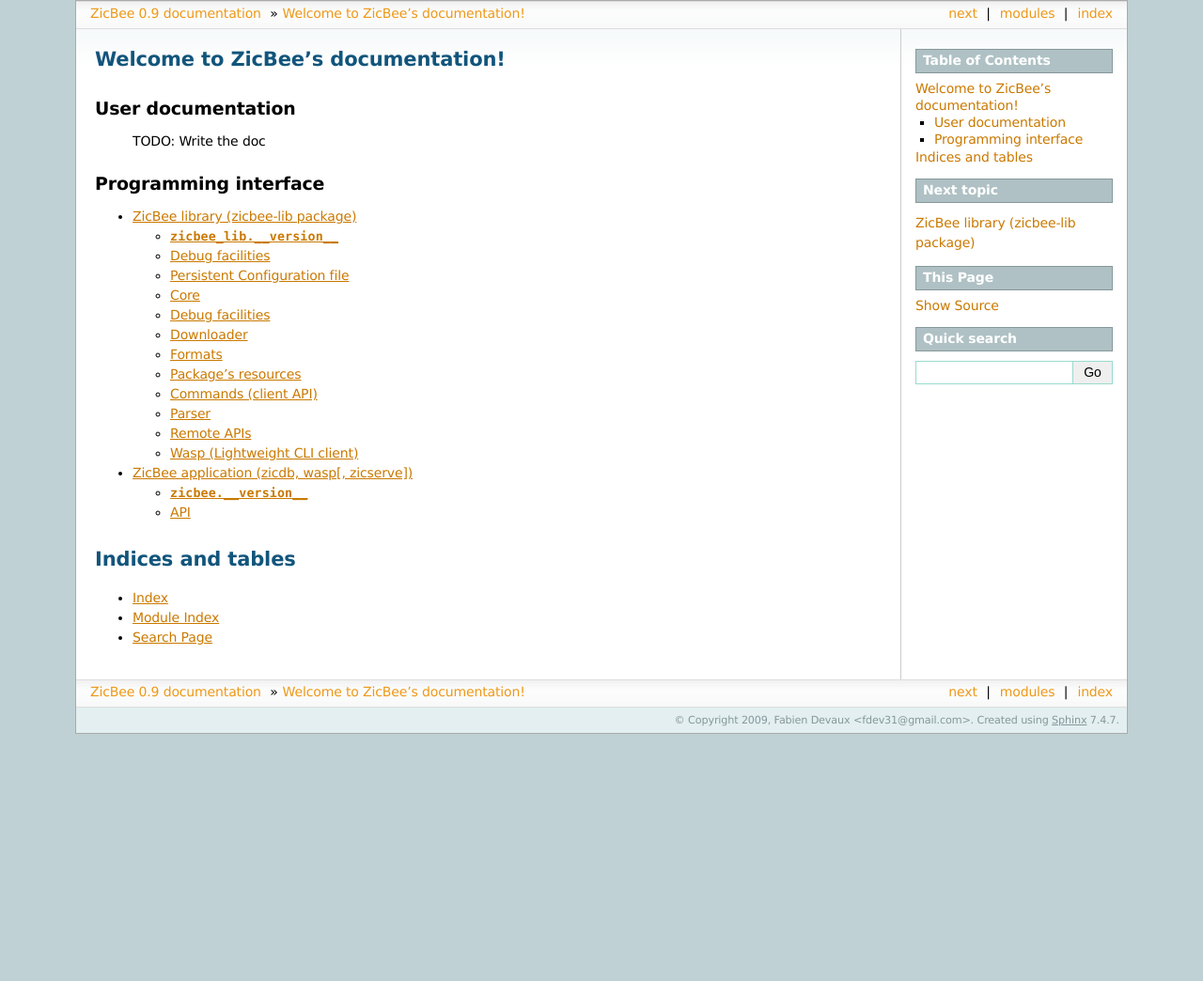
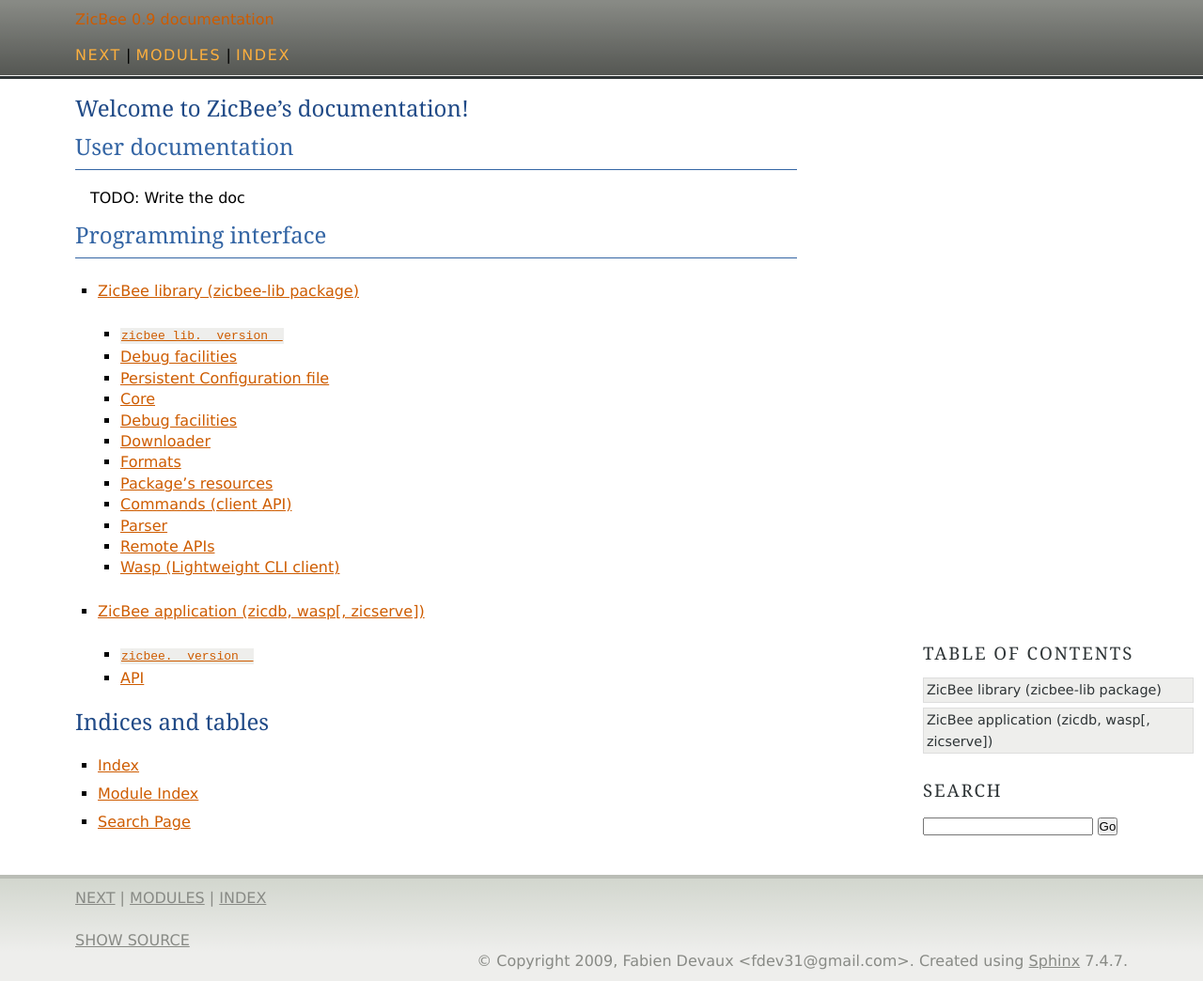
Before and after one commit to fdev31/zicbee-workshop, a Sphinx documentation site: the page built from docs/source/index.rst, in a window 1280 px wide. Shown: the whole page at 94% size. Built offline with Sphinx 7.4.7, drawn with Linux system fonts in a browser that asks for light colours; formulas are drawn with MathJax 3; before the commit the page ends 900 px from its top, so only the background shows below that.

Commit message:
compile with a new theme (modified agogo)

```diff
--- /dev/null
+++ b/docs/source/_static/agogo.css
@@ -0,0 +1,458 @@
+/*
+ * agogo.css_t
+ * ~~~~~~~~~~~
+ *
+ * Sphinx stylesheet -- agogo theme.
+ *
+ * :copyright: Copyright 2007-2010 by the Sphinx team, see AUTHORS.
+ * :license: BSD, see LICENSE for details.
+ *
+ */
+
+* {
+  margin: 0px;
+  padding: 0px;
+}
+
+body {
+  font-family: "Verdana", Arial, sans-serif;
+  line-height: 1.4em;
+  color: black;
+  background-color: #eeeeec;
+}
+
+
+/* Page layout */
+
+div.header, div.content, div.footer {
+  width: 70em;
+  margin-left: auto;
+  margin-right: auto;
+}
+
+div.header-wrapper {
+  background: url(bgtop.png) top left repeat-x;
+  border-bottom: 3px solid #2e3436;
+}
+
+
+/* Default body styles */
+a {
+  color: #ce5c00;
+}
+
+div.bodywrapper a, div.footer a {
+  text-decoration: underline;
+}
+
+.clearer {
+  clear: both;
+}
+
+.left {
+  float: left;
+}
+
+.right {
+  float: right;
+}
+
+.line-block {
+    display: block;
+    margin-top: 1em;
+    margin-bottom: 1em;
+}
+
+.line-block .line-block {
+    margin-top: 0;
+    margin-bottom: 0;
+    margin-left: 1.5em;
+}
+
+h1, h2, h3, h4 {
+  font-family: "Georgia", "Times New Roman", serif;
+  font-weight: normal;
+  color: #3465a4;
+  margin-bottom: .8em;
+}
+
+h1 {
+  color: #204a87;
+}
+
+h2 {
+  padding-bottom: .5em;
+  border-bottom: 1px solid #3465a4;
+}
+
+a.headerlink {
+  visibility: hidden;
+  color: #dddddd;
+  padding-left: .3em;
+}
+
+h1:hover > a.headerlink,
+h2:hover > a.headerlink,
+h3:hover > a.headerlink,
+h4:hover > a.headerlink,
+h5:hover > a.headerlink,
+h6:hover > a.headerlink,
+dt:hover > a.headerlink {
+  visibility: visible;
+}
+
+img {
+  border: 0;
+}
+
+div.admonition {
+  margin-top: 10px;
+  margin-bottom: 10px;
+  padding: 2px 7px 1px 7px;
+  border-left: 0.2em solid black;
+}
+
+p.admonition-title {
+  margin: 0px 10px 5px 0px;
+  font-weight: bold;
+}
+
+dt:target, .highlighted {
+  background-color: #fbe54e;
+}
+
+/* Header */
+
+div.header {
+  padding-top: 10px;
+  padding-bottom: 10px;
+}
+
+div.header h1 {
+  font-family: "Georgia", "Times New Roman", serif;
+  font-weight: normal;
+  font-size: 180%;
+  letter-spacing: .08em;
+}
+
+div.header h1 a {
+  color: white;
+}
+
+div.header div.rel {
+  margin-top: 1em;
+}
+
+div.header div.rel a {
+  color: #fcaf3e;
+  letter-spacing: .1em;
+  text-transform: uppercase;
+}
+
+p.logo {
+    float: right;
+}
+
+img.logo {
+    border: 0;
+}
+
+
+/* Content */
+div.content-wrapper {
+  background-color: white;
+  padding-top: 20px;
+  padding-bottom: 20px;
+}
+
+div.document {
+  width: 50em;
+  float: left;
+}
+
+div.body {
+  padding-right: 2em;
+  text-align: justify;
+}
+
+div.document ul {
+  margin: 1.5em;
+  list-style-type: square;
+}
+
+div.document dd {
+  margin-left: 1.2em;
+  margin-top: .4em;
+  margin-bottom: 1em;
+}
+
+div.document .section {
+  margin-top: 1.7em;
+}
+div.document .section:first-child {
+  margin-top: 0px;
+}
+
+div.document div.highlight {
+  padding: 3px;
+  background-color: #eeeeec;
+  border-top: 2px solid #dddddd;
+  border-bottom: 2px solid #dddddd;
+  margin-top: .8em;
+  margin-bottom: .8em;
+}
+
+div.document h2 {
+  margin-top: .7em;
+}
+
+div.document p {
+  margin-bottom: .5em;
+}
+
+div.document li.toctree-l1 {
+  margin-bottom: 1em;
+}
+
+div.document .descname {
+  font-weight: bold;
+}
+
+div.document .docutils.literal {
+  background-color: #eeeeec;
+  padding: 1px;
+}
+
+div.document .docutils.xref.literal {
+  background-color: transparent;
+  padding: 0px;
+}
+
+div.document blockquote {
+  margin: 1em;
+}
+
+div.document ol {
+  margin: 1.5em;
+}
+
+
+/* Sidebar */
+
+div.sidebar {
+  width: 20em;
+  float: right;
+  font-size: .9em;
+  right: 10px;
+  bottom: 10px;
+  top: auto;
+  left: auto;
+  position: fixed;
+  display: block;
+}
+
+div.sidebar a, div.header a {
+  text-decoration: none;
+}
+
+div.sidebar a:hover, div.header a:hover {
+  text-decoration: underline;
+}
+
+div.sidebar h3 {
+  color: #2e3436;
+  text-transform: uppercase;
+  font-size: 130%;
+  letter-spacing: .1em;
+}
+
+div.sidebar ul {
+  list-style-type: none;
+}
+
+div.sidebar li.toctree-l1 a {
+  display: block;
+  padding: 1px;
+  border: 1px solid #dddddd;
+  background-color: #eeeeec;
+  margin-bottom: .4em;
+  padding-left: 3px;
+  color: #2e3436;
+}
+
+div.sidebar li.toctree-l2 a {
+  background-color: transparent;
+  border: none;
+  margin-left: 1em;
+  border-bottom: 1px solid #dddddd;
+}
+
+div.sidebar li.toctree-l3 a {
+  background-color: transparent;
+  border: none;
+  margin-left: 2em;
+  border-bottom: 1px solid #dddddd;
+}
+
+div.sidebar li.toctree-l2:last-child a {
+  border-bottom: none;
+}
+
+div.sidebar li.toctree-l1.current a {
+  border-right: 5px solid #fcaf3e;
+}
+
+div.sidebar li.toctree-l1.current li.toctree-l2 a {
+  border-right: none;
+}
+
+
+/* Footer */
+
+div.footer-wrapper {
+  background: url(bgfooter.png) top left repeat-x;
+  border-top: 4px solid #babdb6;
+  padding-top: 10px;
+  padding-bottom: 10px;
+  min-height: 80px;
+}
+
+div.footer, div.footer a {
+  color: #888a85;
+}
+
+div.footer .right {
+  text-align: right;
+}
+
+div.footer .left {
+  text-transform: uppercase;
+}
+
+
+/* Styles copied from basic theme */
+
+img.align-left, .figure.align-left, object.align-left {
+    clear: left;
+    float: left;
+    margin-right: 1em;
+}
+
+img.align-right, .figure.align-right, object.align-right {
+    clear: right;
+    float: right;
+    margin-left: 1em;
+}
+
+img.align-center, .figure.align-center, object.align-center {
+  display: block;
+  margin-left: auto;
+  margin-right: auto;
+}
+
+.align-left {
+    text-align: left;
+}
+
+.align-center {
+    clear: both;
+    text-align: center;
+}
+
+.align-right {
+    text-align: right;
+}
+
+/* -- search page ----------------------------------------------------------- */
+
+ul.search {
+    margin: 10px 0 0 20px;
+    padding: 0;
+}
+
+ul.search li {
+    padding: 5px 0 5px 20px;
+    background-image: url(file.png);
+    background-repeat: no-repeat;
+    background-position: 0 7px;
+}
+
+ul.search li a {
+    font-weight: bold;
+}
+
+ul.search li div.context {
+    color: #888;
+    margin: 2px 0 0 30px;
+    text-align: left;
+}
+
+ul.keywordmatches li.goodmatch a {
+    font-weight: bold;
+}
+
+/* -- index page ------------------------------------------------------------ */
+
+table.contentstable {
+    width: 90%;
+}
+
+table.contentstable p.biglink {
+    line-height: 150%;
+}
+
+a.biglink {
+    font-size: 1.3em;
+}
+
+span.linkdescr {
+    font-style: italic;
+    padding-top: 5px;
+    font-size: 90%;
+}
+
+/* -- general index --------------------------------------------------------- */
+
+table.indextable td {
+    text-align: left;
+    vertical-align: top;
+}
+
+table.indextable dl, table.indextable dd {
+    margin-top: 0;
+    margin-bottom: 0;
+}
+
+table.indextable tr.pcap {
+    height: 10px;
+}
+
+table.indextable tr.cap {
+    margin-top: 10px;
+    background-color: #f2f2f2;
+}
+
+img.toggler {
+    margin-right: 3px;
+    margin-top: 3px;
+    cursor: pointer;
+}
+
+/* -- viewcode extension ---------------------------------------------------- */
+
+.viewcode-link {
+    float: right;
+}
+
+.viewcode-back {
+    float: right;
+    font-family:: "Verdana", Arial, sans-serif;
+}
+
+div.viewcode-block:target {
+    margin: -1px -3px;
+    padding: 0 3px;
+    background-color: #f4debf;
+    border-top: 1px solid #ac9;
+    border-bottom: 1px solid #ac9;
+}
--- a/docs/source/conf.py
+++ b/docs/source/conf.py
@@ -89,7 +89,7 @@
 #show_authors = False
 
 # The name of the Pygments (syntax highlighting) style to use.
-pygments_style = 'sphinx'
+pygments_style = 'friendly'
 
 # A list of ignored prefixes for module index sorting.
 #modindex_common_prefix = []
@@ -99,7 +99,7 @@
 
 # The theme to use for HTML and HTML Help pages.  Major themes that come with
 # Sphinx are currently 'default' and 'sphinxdoc'.
-html_theme = 'sphinxdoc'
+html_theme = 'agogo'
 
 # Theme options are theme-specific and customize the look and feel of a theme
 # further.  For a list of options available for each theme, see the
```
